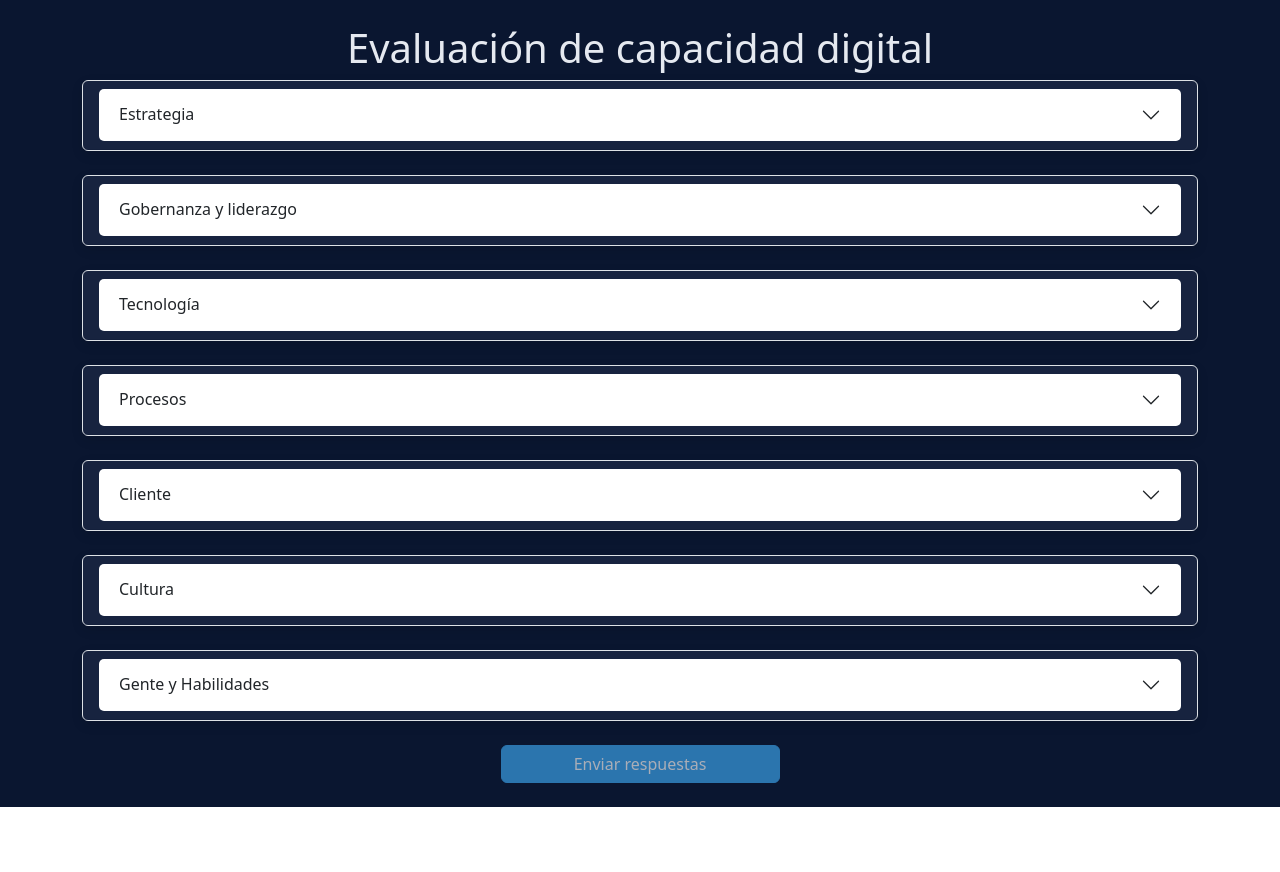
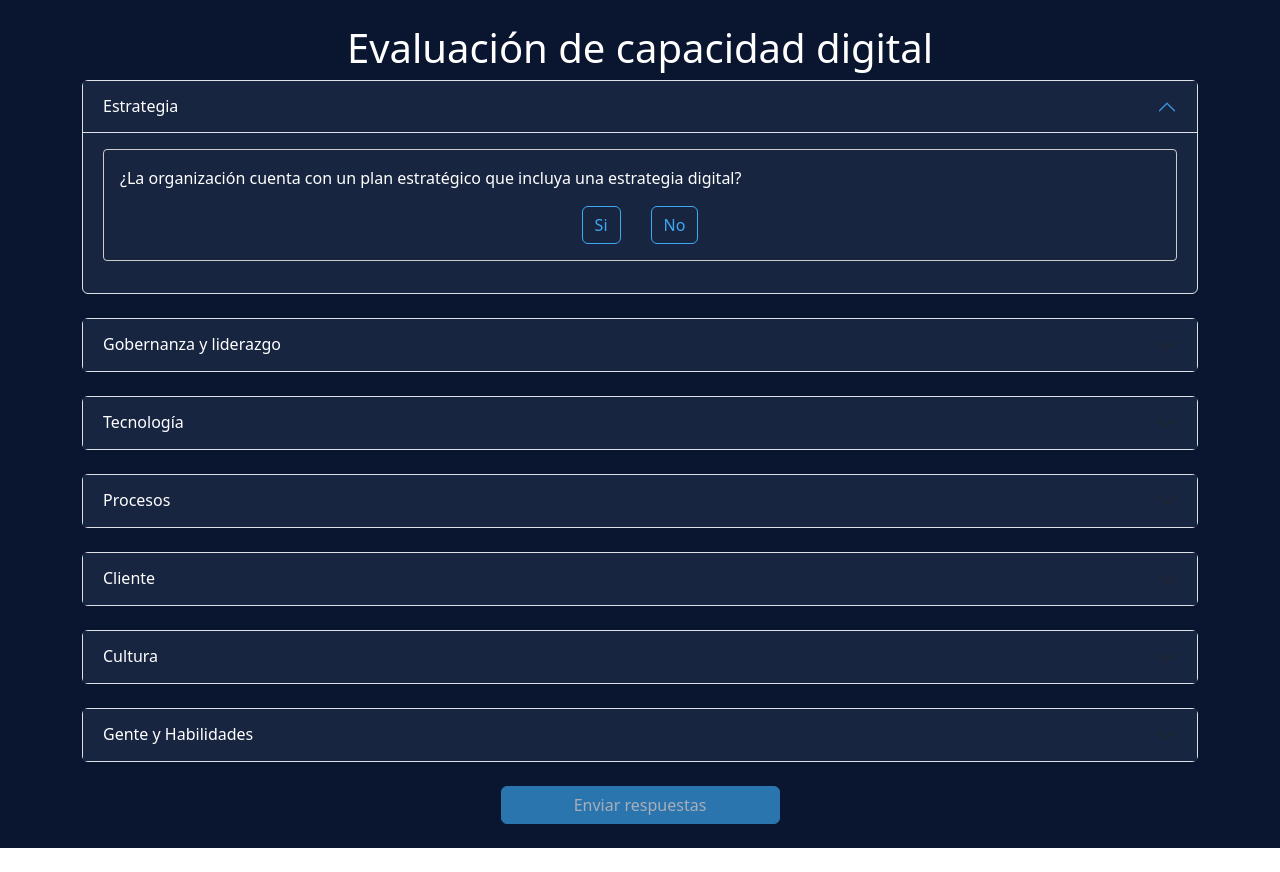
Before and after one commit to Minotriz02/capacidadDigital, a React (Create React App) app: page / in a window 1280 px wide. Before the commit the page ends 831 px from the top, so only its background shows below. Built offline with nearby package versions, Linux system fonts and the light colour scheme; the HTML template or start-up script is replaced by a standard one.

Commit message:
accordeon implemented

```diff
--- a/src/assets/css/Formulario.css
+++ b/src/assets/css/Formulario.css
@@ -30,3 +30,8 @@
   .btn-primary.focus {
     box-shadow: 0 0 0 0.2rem rgba(38, 143, 255, 0.5);
   }
+
+  .accordion-button {
+    background-color: #182541 !important;
+    color: #ffffff !important;
+  }
--- a/src/assets/json/preguntas.json
+++ b/src/assets/json/preguntas.json
@@ -409,7 +409,7 @@
   },
   {
     "id":431,
-    "enunciado": "¿En la organización se han identificado los procesos que son críticos para la satisfacción del cliente.?",
+    "enunciado": "¿En la organización se han identificado los procesos que son críticos para la satisfacción del cliente?",
     "dimension": "Procesos",
     "nivel": 2,
     "respuesta": null,
@@ -417,7 +417,7 @@
   },
   {
     "id": 4311,
-    "enunciado": "¿En la organización se cuenta con indicadores en los procesos que interactúan con los clientes, orientados a evaluar si el proceso esta diseñado para satisfacer las necesidades y expectativas del cliente.?",
+    "enunciado": "¿En la organización se cuenta con indicadores en los procesos que interactúan con los clientes, orientados a evaluar si el proceso esta diseñado para satisfacer las necesidades y expectativas del cliente?",
     "dimension": "Procesos",
     "nivel": 3,
     "respuesta": null,
@@ -433,7 +433,7 @@
   },
   {
     "id": 431111,
-    "enunciado": "¿En la organización Los procesos están centrados en el cliente de tal manera que se refleja aumento de ventas, retención de clientes y disminución en tiempos de respuesta al cliente?",
+    "enunciado": "¿En la organización los procesos están centrados en el cliente de tal manera que se refleja aumento de ventas, retención de clientes y disminución en tiempos de respuesta al cliente?",
     "dimension": "Procesos",
     "nivel": 5,
     "respuesta": null,
@@ -497,7 +497,7 @@
   },
   {
     "id": 52111,
-    "enunciado": "¿En la organización la experiencia del cliente y el uso de datos se recopilan y utilizan activamente para asistir la atención al cliente y las mejoras de servicios.?",
+    "enunciado": "¿En la organización la experiencia del cliente y el uso de datos se recopilan y utilizan activamente para asistir la atención al cliente y las mejoras de servicios?",
     "dimension": "Cliente",
     "nivel": 4,
     "respuesta": null,
@@ -617,7 +617,7 @@
   },
   {
     "id": 62111,
-    "enunciado": "¿La organización el personal tiene un alto compromiso y empoderamiento para moverse de forma rápida y ágil en la consecución de los objetivos digitales de la empresa?",
+    "enunciado": "¿En la organización el personal tiene un alto compromiso y empoderamiento para moverse de forma rápida y ágil en la consecución de los objetivos digitales de la empresa?",
     "dimension": "Cultura",
     "nivel": 4,
     "respuesta": null,
@@ -665,7 +665,7 @@
   },
   {
     "id": 64,
-    "enunciado": "¿En la organización se cuenta con iniciativas orientadas a  la innovación.?",
+    "enunciado": "¿En la organización se cuenta con iniciativas orientadas a  la innovación?",
     "dimension": "Cultura",
     "nivel": 1,
     "respuesta": null,
@@ -673,7 +673,7 @@
   },
   {
     "id":641,
-    "enunciado": "¿En la organización se cuenta con indicadores claves de desempeño (KPI) orientados a medir  los objetivos de la innovación en la organización?",
+    "enunciado": "¿En la organización se cuenta con indicadores claves de desempeño (KPI) orientados a medir  los objetivos de la innovación?",
     "dimension": "Cultura",
     "nivel": 2,
     "respuesta": null,
@@ -737,7 +737,7 @@
   },
   {
     "id":721,
-    "enunciado": "¿ La organización apoya el desarrollo de sus colaboradores fortaleciendo sus habilidades y competencias digitales  con programas de formación estándar?",
+    "enunciado": "¿La organización apoya el desarrollo de sus colaboradores fortaleciendo sus habilidades y competencias digitales  con programas de formación estándar?",
     "dimension": "Gente y Habilidades",
     "nivel": 2,
     "respuesta": null,
--- a/src/components/Formulario.js
+++ b/src/components/Formulario.js
@@ -168,10 +168,10 @@ function Formulario() {
         <div className="d-flex flex-column align-items-center">
           {Object.entries(preguntasPorDimension).map(
             ([dimension, preguntas]) => (
-              <Accordion defaultActiveKey={dimension} className="w-100">
-                  <Accordion.Item key={dimension} className="card mb-4 bg-dark w-100">
-                    <Accordion.Header className="card-header">{dimension}</Accordion.Header>
-                    <Accordion.Body className="card-body">
+              <Accordion defaultActiveKey={"Estrategia"} className="w-100 show">
+                  <Accordion.Item key={dimension} eventKey={dimension} className="mb-4 bg-dark w-100">
+                    <Accordion.Header className="bg-dark text-light">{dimension}</Accordion.Header>
+                    <Accordion.Body className="text-light">
                       <form>
                         {preguntasFiltradas
                           .filter(
--- a/src/custom.scss
+++ b/src/custom.scss
@@ -1,5 +1,5 @@
 $primary: #3ea8f2;
-$light: #e5e9f0;
+$light: #ffffff;
 $black: #0a1630;
 $dark: #182541;
 
```
